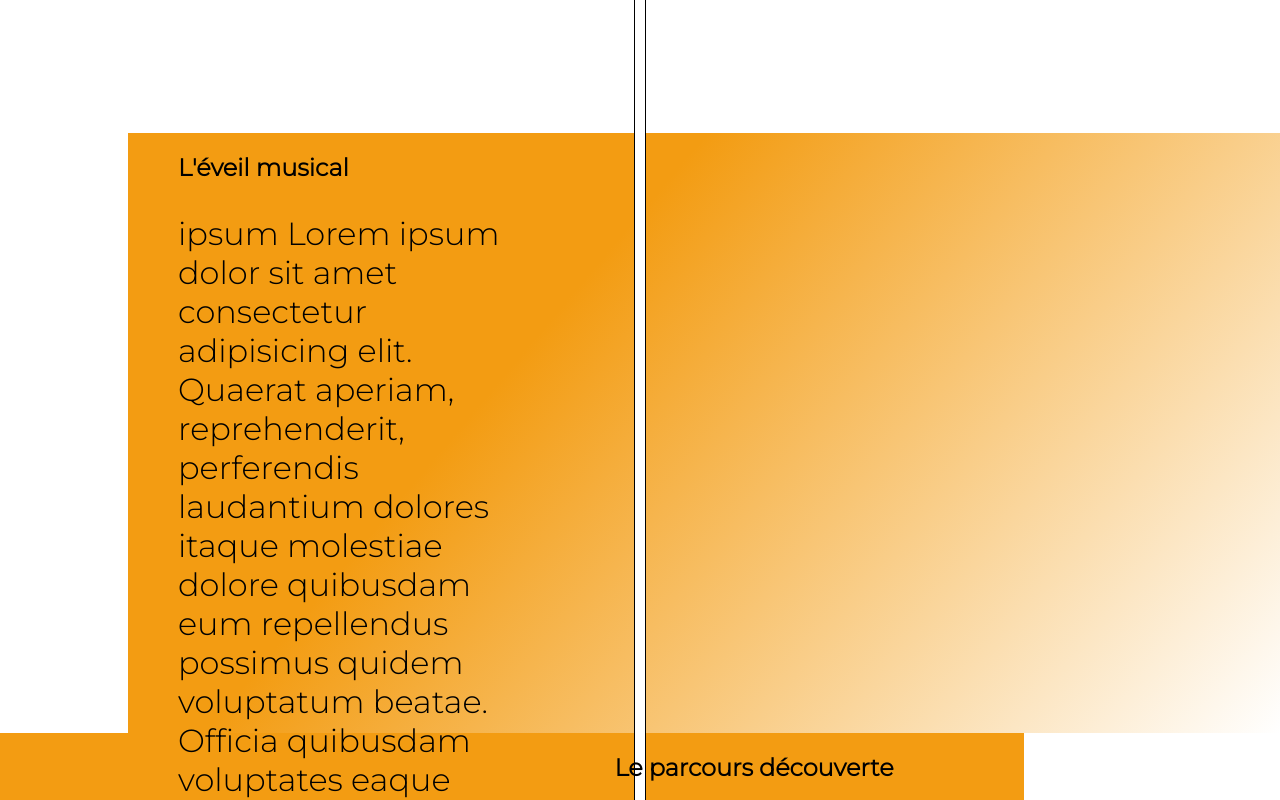
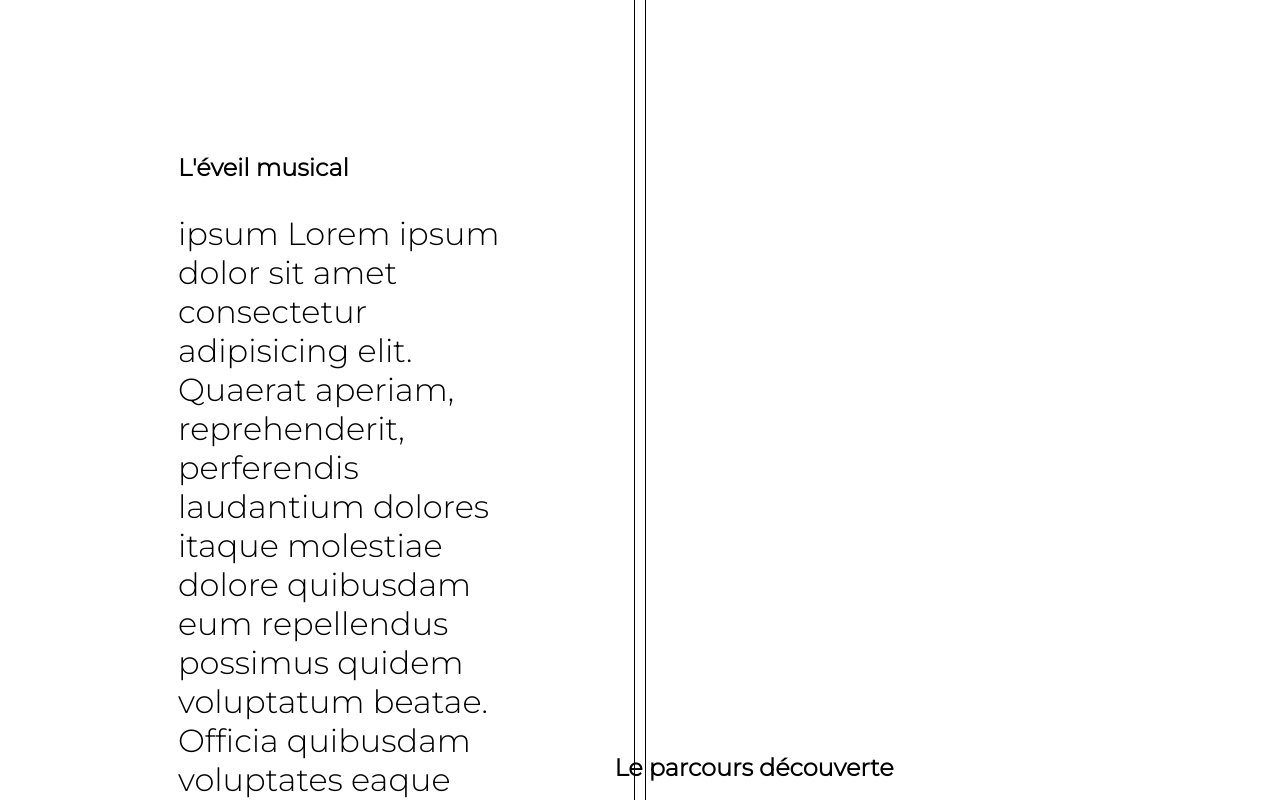
Before and after one commit to nanookOlive/site_arpege, a plain HTML site: page index.html in a window 1280 px wide. Shown: the part 1800-2600 px from the top of the page. Drawn offline with nearby package versions, Linux system fonts and the light colour scheme.

Commit message:
background change

```diff
--- a/script.js
+++ b/script.js
@@ -4,7 +4,7 @@ bou.style.backgroundColor='#fff';
 var ban=document.getElementById("ban");
 var ev=document.getElementById("eveil");
 var deli=document.getElementById("deli");
-
+var parcours =document.getElementById("parcours")
 
 
 
@@ -15,31 +15,21 @@ window.onscroll = function (event)
     var scroll=window.pageYOffset;
 
     if(scroll<1000){
-    bou.style.backgroundColor="#fff";
-    bou.style.color='black';
+
     ban.style.backgroundColor='#22b9a1'
-    ev.style.backgroundColor='#fff';
 
 
 }
 
-
-
-
     else if(scroll >=1000 && scroll <3000)
     {
-     /*   bou.style.backgroundColor="#f39c12";*/
 
         ban.style.backgroundColor='#f39c12'
-        ev.style.background='linear-gradient(130deg,rgba(243,156,18)0%,rgba(243,156,18,1)35%,rgba(255,255,255,1)100%)'
 
     }
 
-
-
     else if(scroll>=3000 && scroll < 3600)
     {
-        /*bou.style.backgroundColor='#22b9a1';*/
         ban.style.backgroundColor='#22b9a1'
     }
 
@@ -48,6 +38,8 @@ window.onscroll = function (event)
         bou.style.backgroundColor='#fff';
     }
 }
+
+/*agrandissement barre de défilement verticale au scroll*/
 window.addEventListener('scroll',()=>
 {
 
@@ -56,11 +48,29 @@ window.addEventListener('scroll',()=>
     console.log(pos.y)
     var taille= 200;
     taille += -pos.y ;
-    console.log(taille)
+    console.log('taille du bouzin : '+taille)
     deli.style.height =taille + 'px'
 
 
+    if(taille > 300 && taille < 1000)
+    {
+        ev.style.backgroundColor="#f39c12"
+        ev.style.color="#fff"}
 
+
+    else if(taille >1200 && taille < 2000)
+        {parcours.style.backgroundColor='#f39c12'
+        parcours.style.color='#fff'
+
+    }
+    else {
+
+        ev.style.backgroundColor="#fff"
+        ev.style.color="black"
+        parcours.style.backgroundColor='#fff'
+        parcours.style.color='black'
+
+    }
 })
 /*animation des blocs text au scroll*/
 const ratio= .1;
--- a/styles.css
+++ b/styles.css
@@ -204,7 +204,7 @@ ul{
     display:flex;
     height:600px;
     width:90%;
-    transition: all 500ms ease;
+    transition: all 1s ease;
     align-self: flex-end;
 }
 
@@ -228,7 +228,7 @@ ul{
     display: flex;
     height:600px;
     width:80%;
-    background-color:#f39c12;
+    transition:all 1s ease;
     margin-top:300px;
 }
 #parcours img{
```
